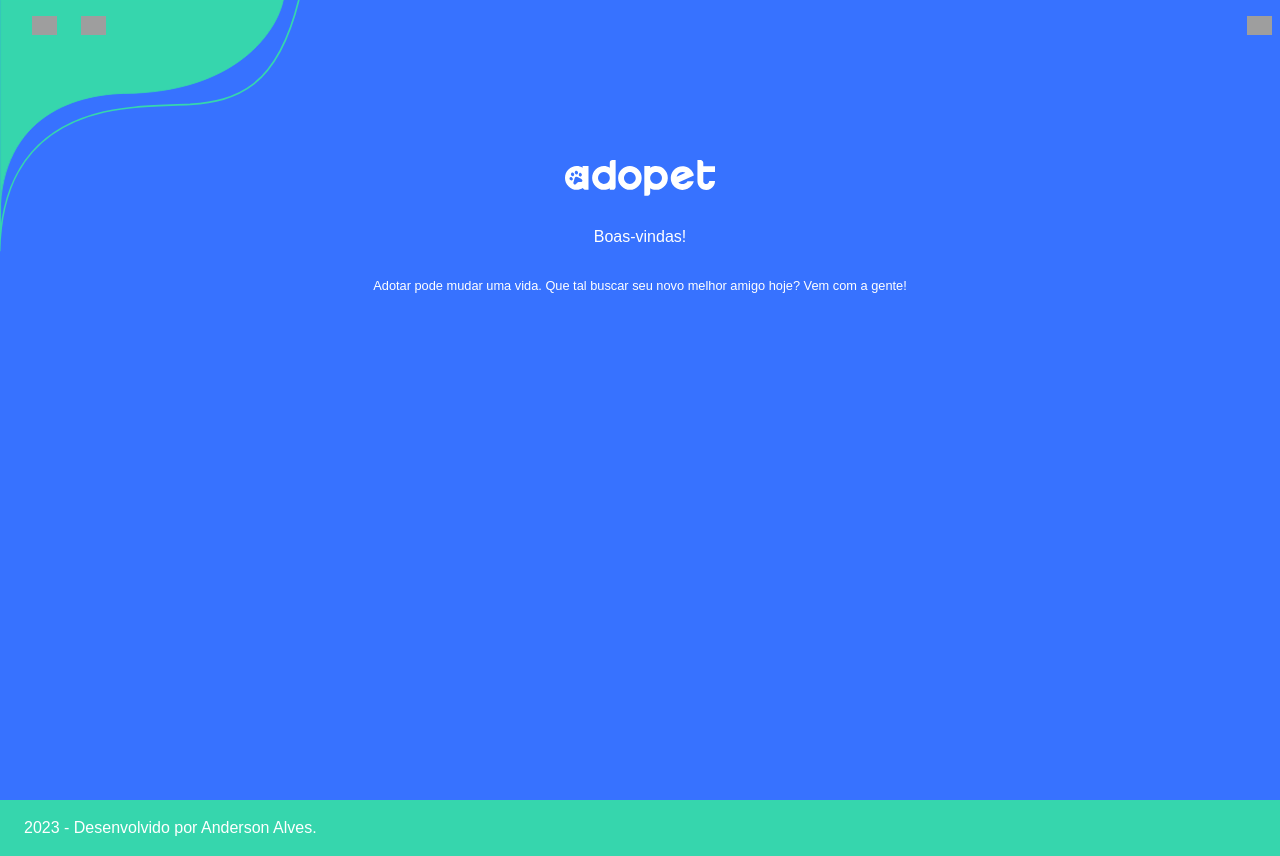
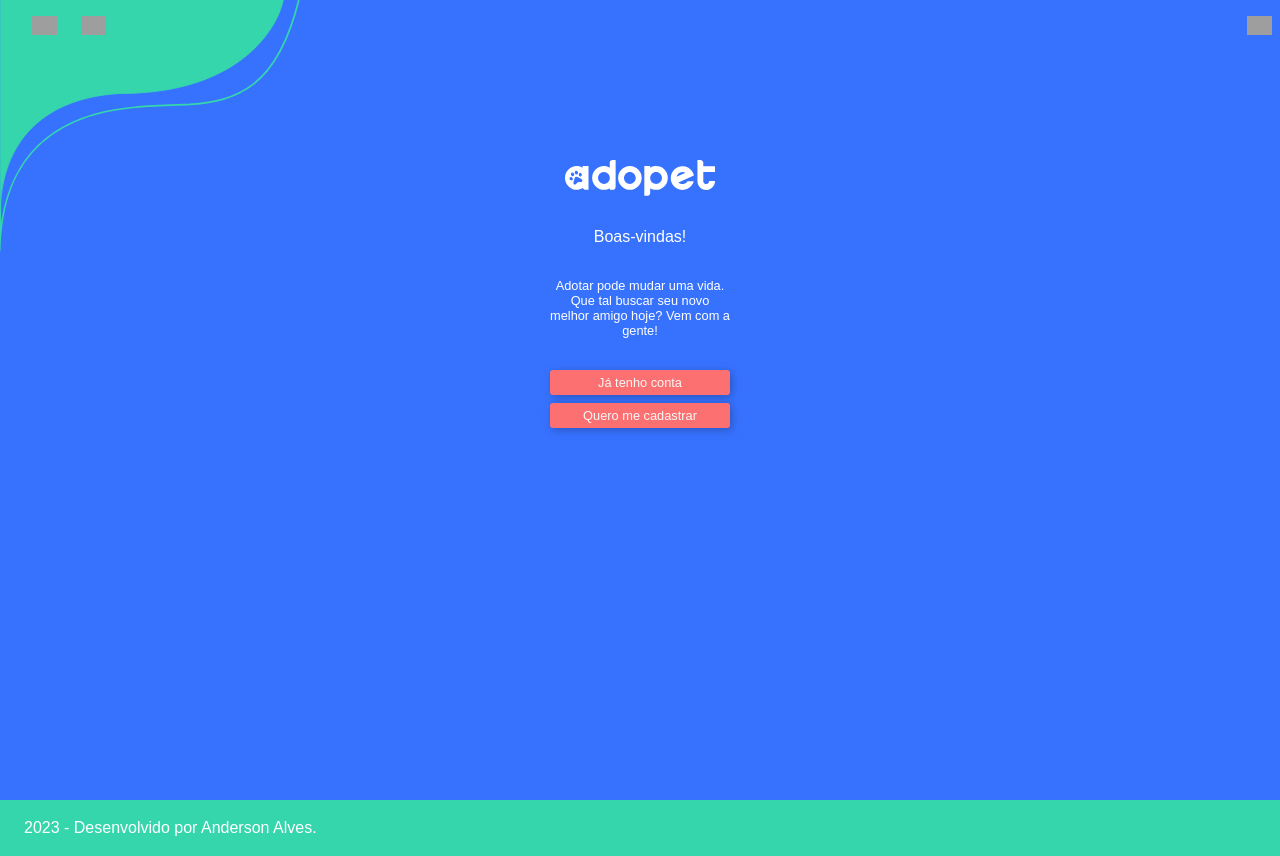
Before and after one commit to anderson-alves427/challenge-adopet-alura, a React (Vite) app: page / in a window 1280 px wide. Built offline with nearby package versions, Linux system fonts and the light colour scheme; grey boxes are pictures that could not be loaded.

Commit message:
style: add button

```diff
--- a/src/pages/TelaInicial/index.tsx
+++ b/src/pages/TelaInicial/index.tsx
@@ -5,12 +5,16 @@ import Logo from '../../assets/Logo.svg';
 export const TelaInicial = () => {
   return (
     <S.Container>
+      <S.Box>
         <S.Logo src={Logo} alt="Logo" />
         <Text>Boas-vindas!</Text>
         <S.SmallText>
           Adotar pode mudar uma vida. Que tal buscar seu novo melhor amigo hoje?
           Vem com a gente!
         </S.SmallText>
+        <S.ButtonTelaInicial>Já tenho conta</S.ButtonTelaInicial>
+        <S.ButtonTelaInicial>Quero me cadastrar</S.ButtonTelaInicial>
+      </S.Box>
     </S.Container>
   );
 };
--- a/src/pages/TelaInicial/styles.ts
+++ b/src/pages/TelaInicial/styles.ts
@@ -2,6 +2,7 @@ import { colors } from './../../shared/theme/colors';
 import styled from 'styled-components';
 import { fonts, metrics } from '../../shared/theme';
 import { Text } from '../../shared/components/Text/styles';
+import { Button } from '../../shared/components/Button/styles';
 
 export const Container = styled.section`
   display: flex;
@@ -12,12 +13,24 @@ export const Container = styled.section`
   padding-top: calc(${metrics.padding.xxl} * 4);
 `;
 
+export const Box = styled.div`
+  width: 180px;
+  display: flex;
+  flex-direction: column;
+  align-items: center;
+`;
+
 export const Logo = styled.img`
   width: 150px;
   padding-bottom: ${metrics.padding.xl};
 `;
 
 export const SmallText = styled(Text)`
-  margin-top: ${metrics.margin.xl};
+  margin: ${metrics.margin.xl} 0;
   font-size: ${fonts.size.sl};
 `;
+
+export const ButtonTelaInicial = styled(Button)`
+  width: 100%;
+  margin-bottom: ${metrics.margin.sm};
+`;
--- /dev/null
+++ b/src/shared/components/Button/styles.ts
@@ -0,0 +1,13 @@
+import { colors } from './../../theme/colors';
+import styled from 'styled-components';
+import { fonts, metrics } from '../../theme';
+
+export const Button = styled.button`
+  background-color: ${colors.coral};
+  color: ${colors.cinzaCLaroFundos};
+  font-size: ${fonts.size.sl};
+  border-radius: 3px;
+  padding: ${metrics.padding.xs} 0;
+  border: 0;
+  filter: drop-shadow(2px 2px 4px rgba(0, 0, 0, 0.25));
+`;
--- a/src/shared/theme/colors.ts
+++ b/src/shared/theme/colors.ts
@@ -2,7 +2,7 @@ export const colors = {
   primary: '#36D6AD',
   secondary: '#3772FF',
   text: '#FFFFFF',
-  coral: '#3772FF',
+  coral: '#FC7071',
   creme: '#FCF0E3',
   cinza: '#737380',
   cinzaClaro: '#BCBCBC',
```
Also changed, not shown: src/shared/components/Button/index.tsx (added, +9 -0 lines). Lines whose indentation alone changed are shown as unchanged.
